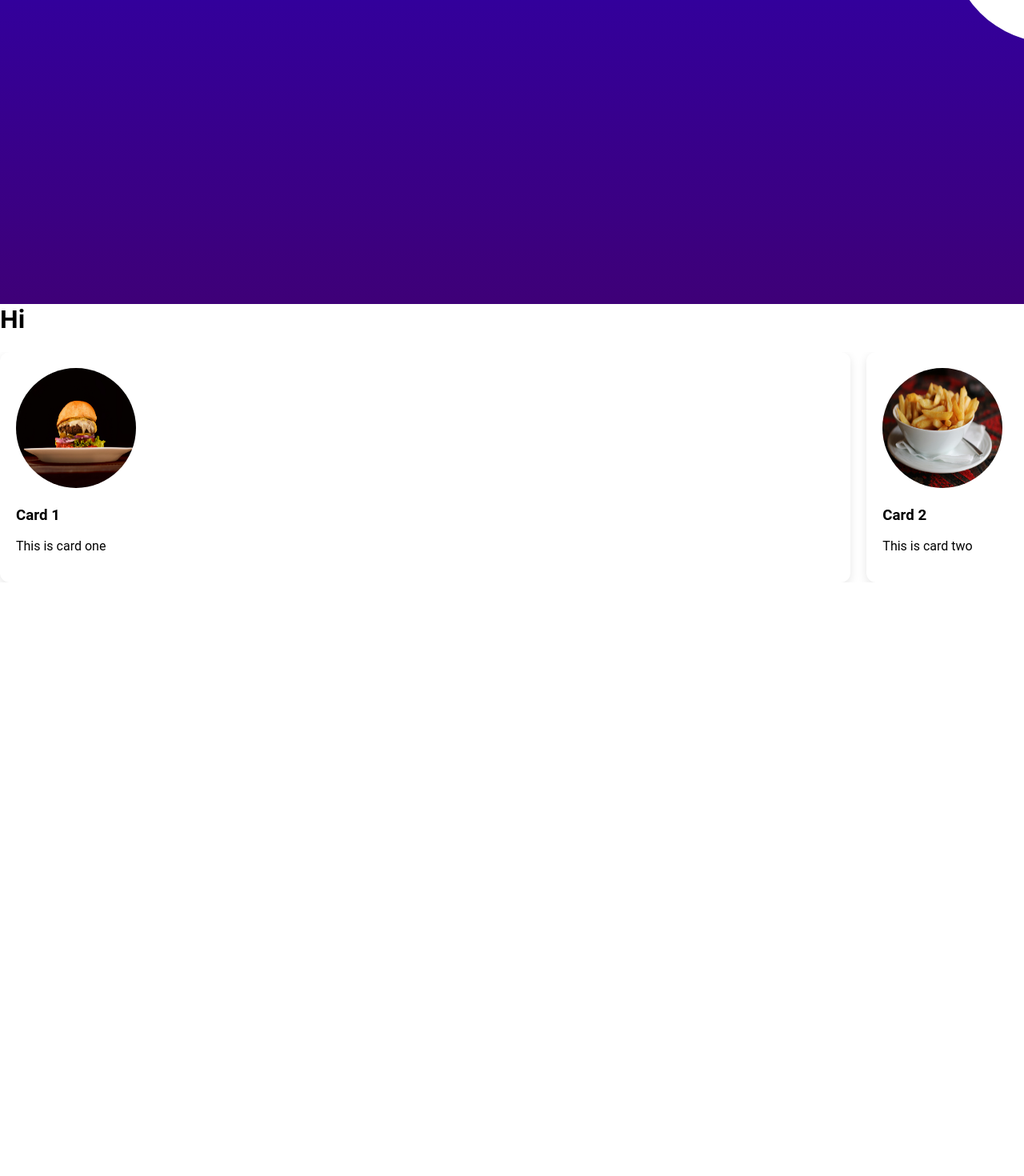
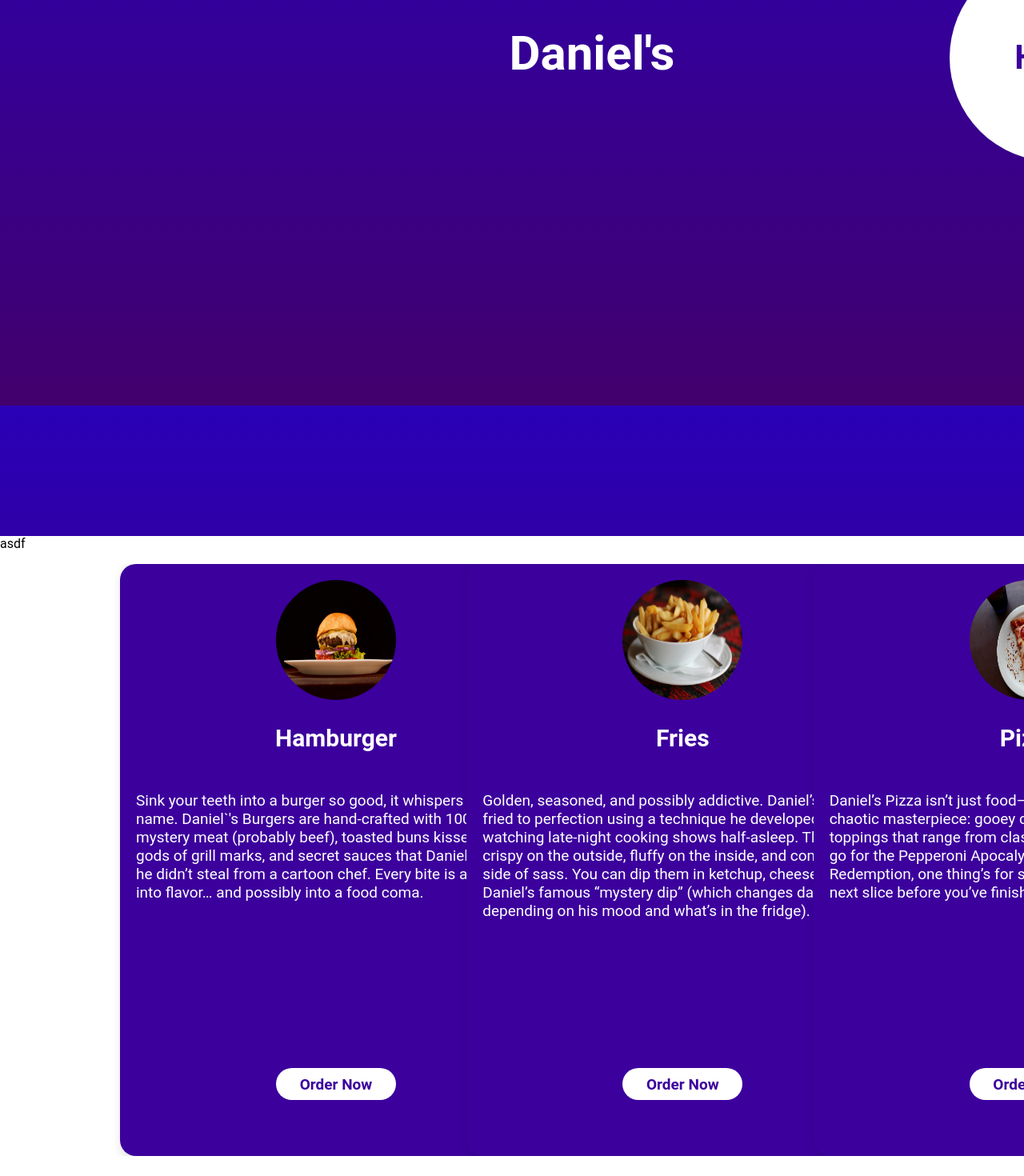
Before and after one commit to DanielGar12/reactfirst, a React (Vite) app: page /home in a window 1280 px wide. Shown: the part 298-1768 px from the top of the page at 80% size. Before the commit the page ends 1478 px from the top, so only its background shows below. Built offline with nearby package versions, Linux system fonts and the light colour scheme.

Commit message:
finished basic cards

```diff
--- a/src/components/Assets/Home/Home.css
+++ b/src/components/Assets/Home/Home.css
@@ -31,6 +31,13 @@
     display: flex;
     align-items: center;
 }
+.navElements img {
+    filter: invert(1);
+    width: 35px;
+    height: 35px;
+    cursor: pointer;
+
+}
 
 .loginbutton {
     display: flex;
@@ -51,7 +58,7 @@
     display: flex;
     justify-content: center;
     align-items: center;
-    height: 60vh;
+    height: 775px;
     margin-top: 100px;
 
     margin-bottom: none;
@@ -89,14 +96,52 @@
 
 .main {
     background-color: #fff;
-    margin-top: none;
+
     height: 100vh;
+}
+
+.cardContent {
+    display: flex;
+    flex-direction: column;
+    align-items: center;
+    justify-content: center;
+    height: "100%";
+    width: "100%";
 }
 
 .cardContent img{
     height: 150px;
     width: 150px;
     border-radius: 100px;
+}
+.cardContent h3 {
+    color: #fff;
+    font-size: 30px;
+    font-weight: 700;
+
+}
+.cardContent p {
+    color: #fff;
+    font-size: 19px;
+}
+
+.orderButton {
+
+    display: flex;
+    align-items: center;
+    justify-content: center;
+    font-size: 19px;
+    font-weight: 700;
+    width: 150px;
+    height: 40px;
+    background-color: #fff;
+    color:#3c009d;
+    border-radius: 20px;
+    cursor: pointer;
+    margin-top: auto;
+    margin-bottom: 50px;
+
+
 }
 
 @keyframes spin {
--- a/src/components/Assets/Home/Home.jsx
+++ b/src/components/Assets/Home/Home.jsx
@@ -3,6 +3,7 @@ import './Home.css'
 import { useNavigate } from 'react-router-dom'
 // import { Swiper } from 'swiper/types'
 import CardSlider from './swipingcard'
+import shoppingcart from './shopping-cart.png'
 
 const Home = () => {
   const [action, setAction] = useState("Hello")
@@ -19,6 +20,8 @@ const Home = () => {
                 <li>Home</li>
                 <li>About</li>
                 <li>Contact</li>
+                <li>Menu</li>
+                <img src={shoppingcart}/>
                 <div className="loginbutton" onClick={()=> {loginButton()}}>Login</div>
             </ul>
         </div>
@@ -32,7 +35,7 @@ const Home = () => {
     <div className="title"><h1>Daniel's</h1></div>
     </div>
     <div className="main">
-      <h1>Hi</h1>
+    <p>asdf</p>
       <CardSlider/>
     </div>
     </div>
--- a/src/components/Assets/Home/swipingcard.jsx
+++ b/src/components/Assets/Home/swipingcard.jsx
@@ -6,16 +6,20 @@ import "./Home.css"
 import Burger from './burger.jpg'
 import Fries from './fries.jpg'
 import Pizza from './pizza.jpg'
+import Taco from './taco.jpg'
 
 const CardSlider = () => {
   const cards = [
-    { image: Burger,title: "Card 1", description: "This is card one" },
-    { image: Fries,title: "Card 2", description: "This is card two" },
-    { image: Pizza,title: "Card 3", description: "This is card three" },
+    { image: Burger,title: "Hamburger", description: "Sink your teeth into a burger so good, it whispers your name. Daniel`'s Burgers are hand-crafted with 100% mystery meat (probably beef), toasted buns kissed by the gods of grill marks, and secret sauces that Daniel swears he didn’t steal from a cartoon chef. Every bite is a journey into flavor… and possibly into a food coma."},
+    { image: Fries,title: "Fries", description: "Golden, seasoned, and possibly addictive. Daniel’s Fries are fried to perfection using a technique he developed while watching late-night cooking shows half-asleep. They’re crispy on the outside, fluffy on the inside, and come with a side of sass. You can dip them in ketchup, cheese, or Daniel’s famous “mystery dip” (which changes daily depending on his mood and what’s in the fridge)." },
+    { image: Pizza,title: "Pizza", description: "Daniel’s Pizza isn’t just food—it’s a lifestyle. Each slice is a chaotic masterpiece: gooey cheese, zesty sauce, and toppings that range from classic to “why not?” Whether you go for the Pepperoni Apocalypse or the Pineapple Redemption, one thing’s for sure—you’ll be dreaming of the next slice before you’ve finished the crust." },
+    { image: Taco,title: "Taco", description: "This isn’t just a taco. It’s Daniel’s Taco—a handheld masterpiece of mayhem and flavor. Crafted with a shell so perfectly crisp it echoes like a drum solo when you bite it, this taco holds a chaotic blend of seasoned beef (or something like it), shredded cheese rainstorms, and lettuce so fresh it still thinks it’s in the garden. Topped with Daniel’s signature “Mildly Dangerous Sauce™,” it’s spicy, mysterious, and probably has a backstory. Warning: May cause spontaneous dancing and unreasonable cravings at 2AM." },
+
+
   ];
 
   return (
-    <Swiper spaceBetween={20} slidesPerView={1.2}>
+    <Swiper spaceBetween={20} slidesPerView={3}>
       {cards.map((card, index) => (
         <SwiperSlide key={index}>
           <div style={styles.card}>
@@ -23,6 +27,7 @@ const CardSlider = () => {
             <img src={card.image}/>
             <h3>{card.title}</h3>
             <p>{card.description}</p>
+            <div className="orderButton">Order Now</div>
             </div>
           </div>
         </SwiperSlide>
@@ -34,9 +39,13 @@ const CardSlider = () => {
 const styles = {
   card: {
     padding: "20px",
-    background: "#fff",
-    borderRadius: "12px",
-    boxShadow: "0 4px 12px rgba(0,0,0,0.1)",
+    background: "#3c009d",
+    borderRadius: "20px",
+    boxShadow: "12px 4px 12px 12px rgba(0,0,0,0.1)",
+    width: "500px",
+    height: "700px",
+    display: "flex",
+    marginLeft: "150px",
   },
 };
 
```
Also changed, not shown: src/components/Assets/Home/shopping-cart.png (added), src/components/Assets/Home/taco.jpg (added).
